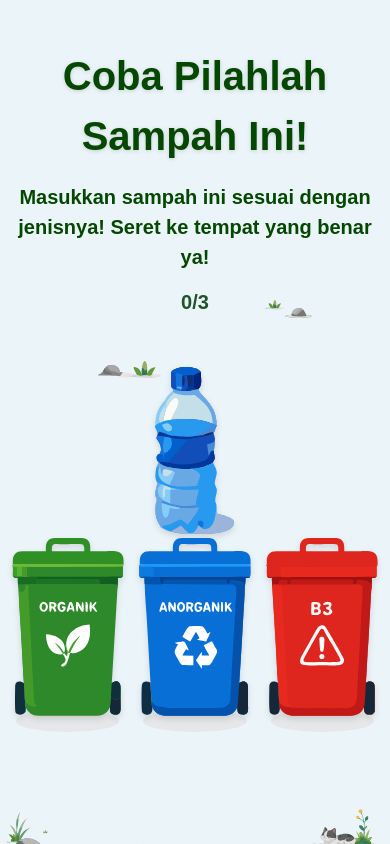
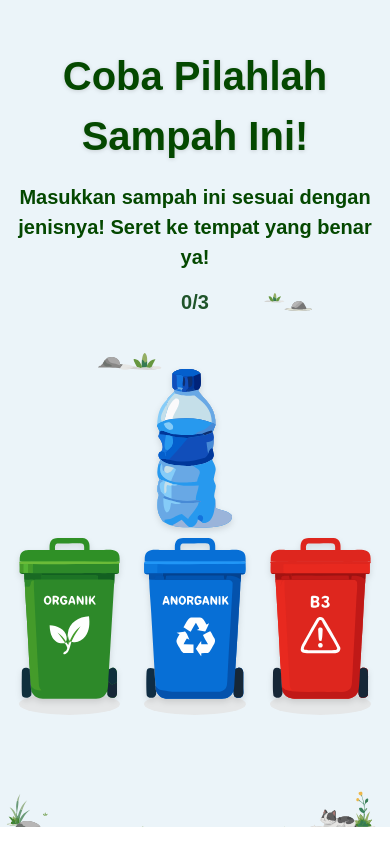
Before and after one commit to Thoriqfm/BisaPilah-ByFest26, a Next.js app: page / in a window 390 px wide. Shown: the part 878-1722 px from the top of the page. Built offline with nearby package versions, Linux system fonts and the light colour scheme; a web font is replaced by a local one.

Commit message:
fix: trash aset responsive

```diff
--- a/src/components/ui/TrashBin.tsx
+++ b/src/components/ui/TrashBin.tsx
@@ -56,10 +56,10 @@ export default function TrashBin({ category, state, shakeError, shakeSuccess, on
     if (state === 'unavailable') imgSrc = binData.offImage;
 
     return (
-        <div className="relative flex flex-col items-center justify-end w-28 sm:w-36 h-36 sm:h-48">
+        <div className="relative flex flex-col items-center justify-end w-[12vh] sm:w-[15vh] md:w-[18vh] min-w-[70px] max-w-[140px] aspect-[3/4]">
             <div
                 ref={binRef}
-                className="trash-bin-target flex flex-col items-end justify-end w-28 sm:w-36 transition-transform z-10 absolute bottom-0"
+                className="trash-bin-target flex flex-col items-end justify-end w-full transition-transform z-10 absolute bottom-0"
                 data-category={category}
             >
                 <img
--- a/src/components/ui/TrashItem.tsx
+++ b/src/components/ui/TrashItem.tsx
@@ -24,7 +24,7 @@ const TrashItem = forwardRef<HTMLDivElement, TrashItemProps>(
                 <img
                     src={item.image}
                     alt={item.name}
-                    className="w-20 sm:w-24 h-auto drop-shadow-md pointer-events-none mt-4"
+                    className="w-[9vh] sm:w-[11vh] md:w-[13vh] min-w-[50px] max-w-[100px] h-auto drop-shadow-md pointer-events-none mt-4"
                     draggable={false}
                 />
             </div>
```
